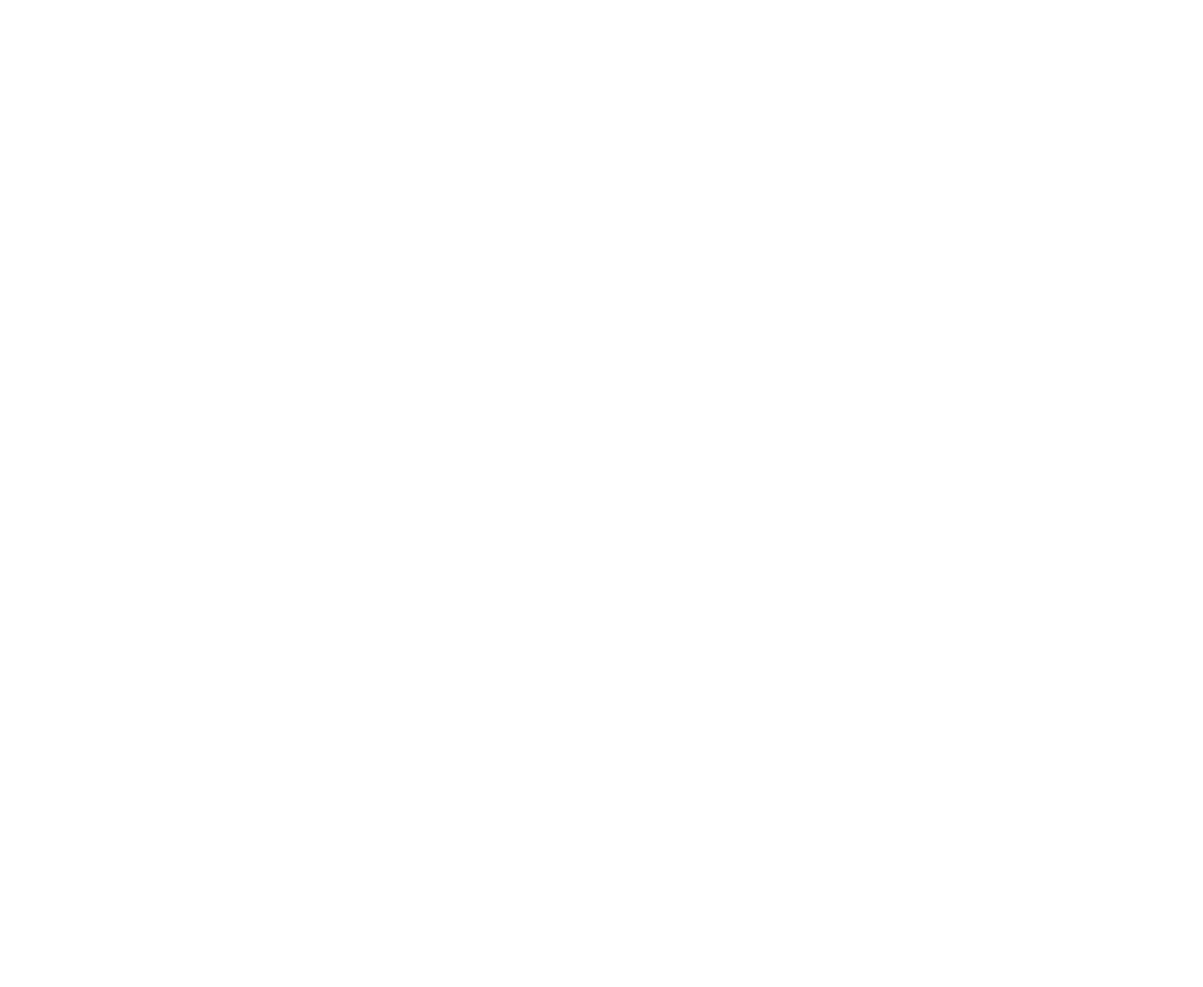
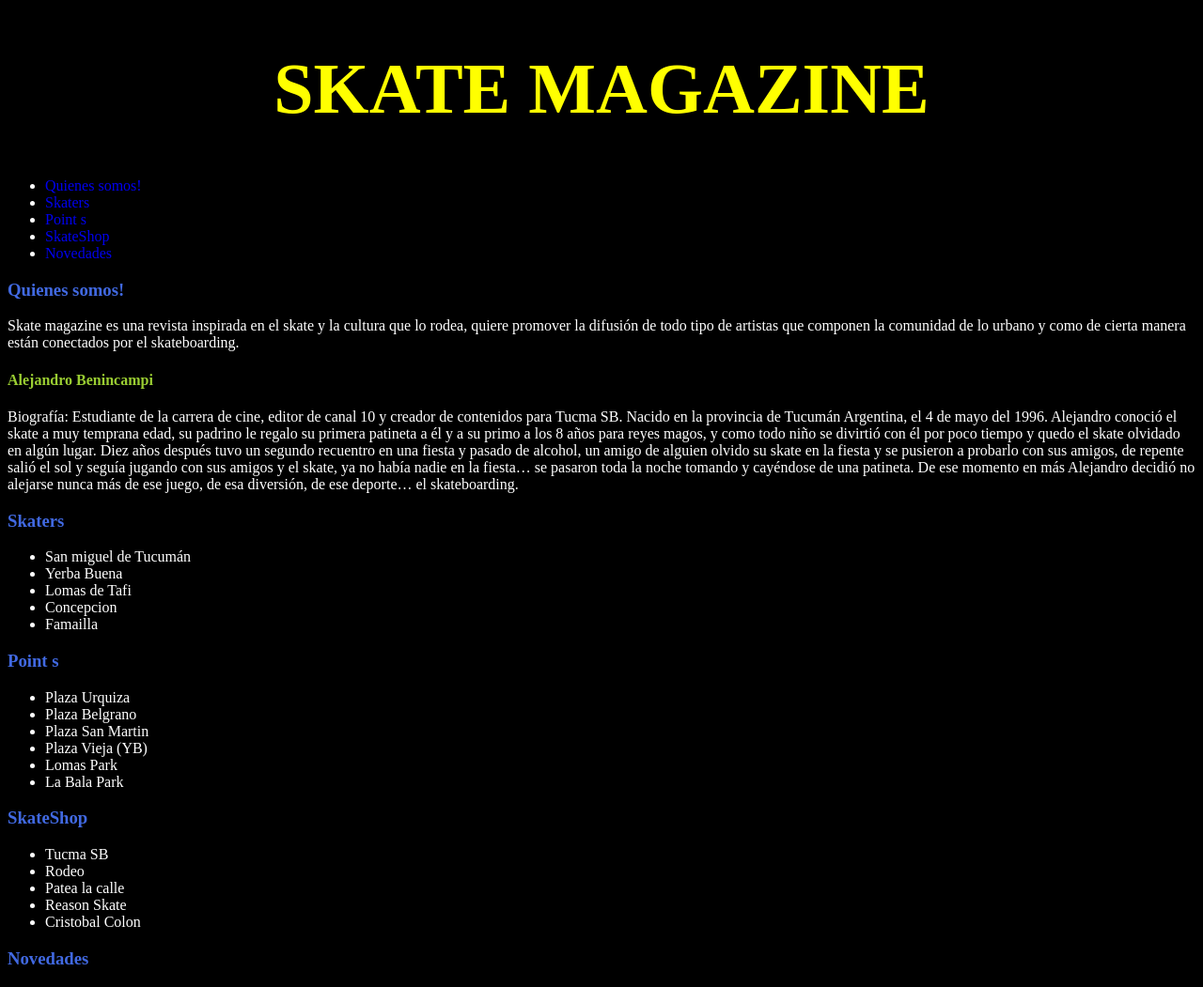
Before and after one commit to AlejandroBenincampi/Benincampi, a plain HTML site: page index.html in a window 1280 px wide. Shown: the whole page at 94% size. Before the commit the page ends 800 px from the top, so only its background shows below. Drawn offline with Linux system fonts and the light colour scheme.

Commit message:
Update index.html

```diff
--- a/index.html
+++ b/index.html
@@ -1,2 +1,71 @@
-<! doctype  html>
-<html></html>
+<!DOCTYPE html>
+<html>
+    <head>
+<title>
+    SKATE MAGAZINE
+</title>
+<meta charset="utf-8">
+<link rel="stylesheet" href="estilos.css">
+<style>
+    P {color:white}
+    body {background-color: black;}
+    h1 {color:yellow}
+    h3 {color: royalblue;}
+    h4 {color: yellowgreen}
+    ul {color: white}
+    body{font-family: "Gotham";}
+    h1 {font-family: "Mrs. Monster Expanded"; font-size: 76px;
+    text-align: center;}
+    a {text-decoration: none;}
+</style>
+</head>
+<body>
+    <header><h1>SKATE MAGAZINE</h1></header>
+    <nav>
+        <ul>
+            <li><a href="#quienes-somos" >Quienes somos!</a></li>
+            <li><a href="#skaters" >Skaters</a></li>
+            <li><a href="#points" >Point s</a></li>
+            <li><a href="#skateshop" >SkateShop</a></li>
+            <li><a href="#novedades" >Novedades</a></li>
+        </ul>
+    </nav>
+    <h3 id="quienes-somos">Quienes somos!</h3>
+    <p>Skate magazine es una revista inspirada en el skate y la cultura que lo rodea, quiere promover la difusión de todo tipo de artistas que componen la comunidad de lo urbano y como de cierta manera están conectados por el skateboarding.</p>
+<h4>Alejandro Benincampi</h4>
+<p>Biografía: Estudiante de la carrera de cine, editor de canal 10 y creador de contenidos para Tucma SB. Nacido en la provincia de Tucumán Argentina, el 4 de mayo del 1996. Alejandro conoció el skate a muy temprana edad, su padrino le regalo su primera patineta a él y a su primo a los 8 años para reyes magos, y como todo niño se divirtió con él por poco tiempo y quedo el skate olvidado en algún lugar. Diez años después tuvo un segundo recuentro en una fiesta y pasado de alcohol, un amigo de alguien olvido su skate en la fiesta y se pusieron a probarlo con sus amigos, de repente salió el sol y seguía jugando con sus amigos y el skate, ya no había nadie en la fiesta… se pasaron toda la noche tomando y cayéndose de una patineta. De ese momento en más Alejandro decidió no alejarse nunca más de ese juego, de esa diversión, de ese deporte… el skateboarding.</p>
+<h3 id="skaters">Skaters</h3>
+<ul>
+    <li>San miguel de Tucumán</li>
+    <li>Yerba Buena</li>
+    <li>Lomas de Tafi</li>
+    <li>Concepcion</li>
+    <li>Famailla</li>
+</ul>
+<h3 id="points">Point s</h3>
+<ul>
+<li>Plaza Urquiza</li>
+<li>Plaza Belgrano</li>
+<li>Plaza San Martin</li>
+<li>Plaza Vieja (YB)</li>
+<li>Lomas Park</li>
+<li>La Bala Park</li>
+</ul>
+
+<h3 id="skateshop">SkateShop</h3>
+<ul>
+    <li>Tucma SB</li>
+    <li>Rodeo</li>
+    <li>Patea la calle</li>
+    <li>Reason Skate</li>
+    <li>Cristobal Colon</li>
+</ul>
+<H3 id="novedades">Novedades</H3>
+</body>
+
+
+
+
+
+
+</html>
```
